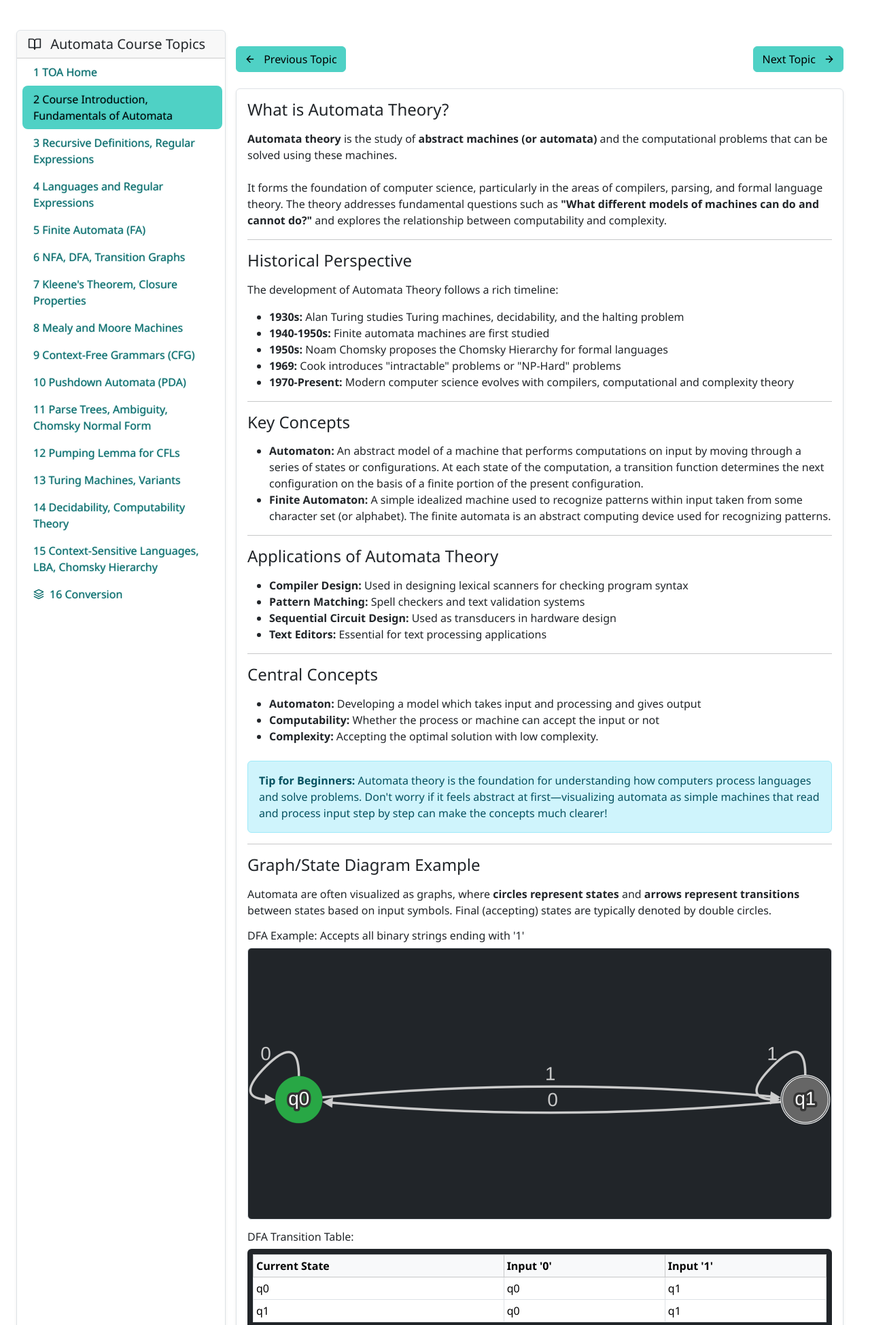
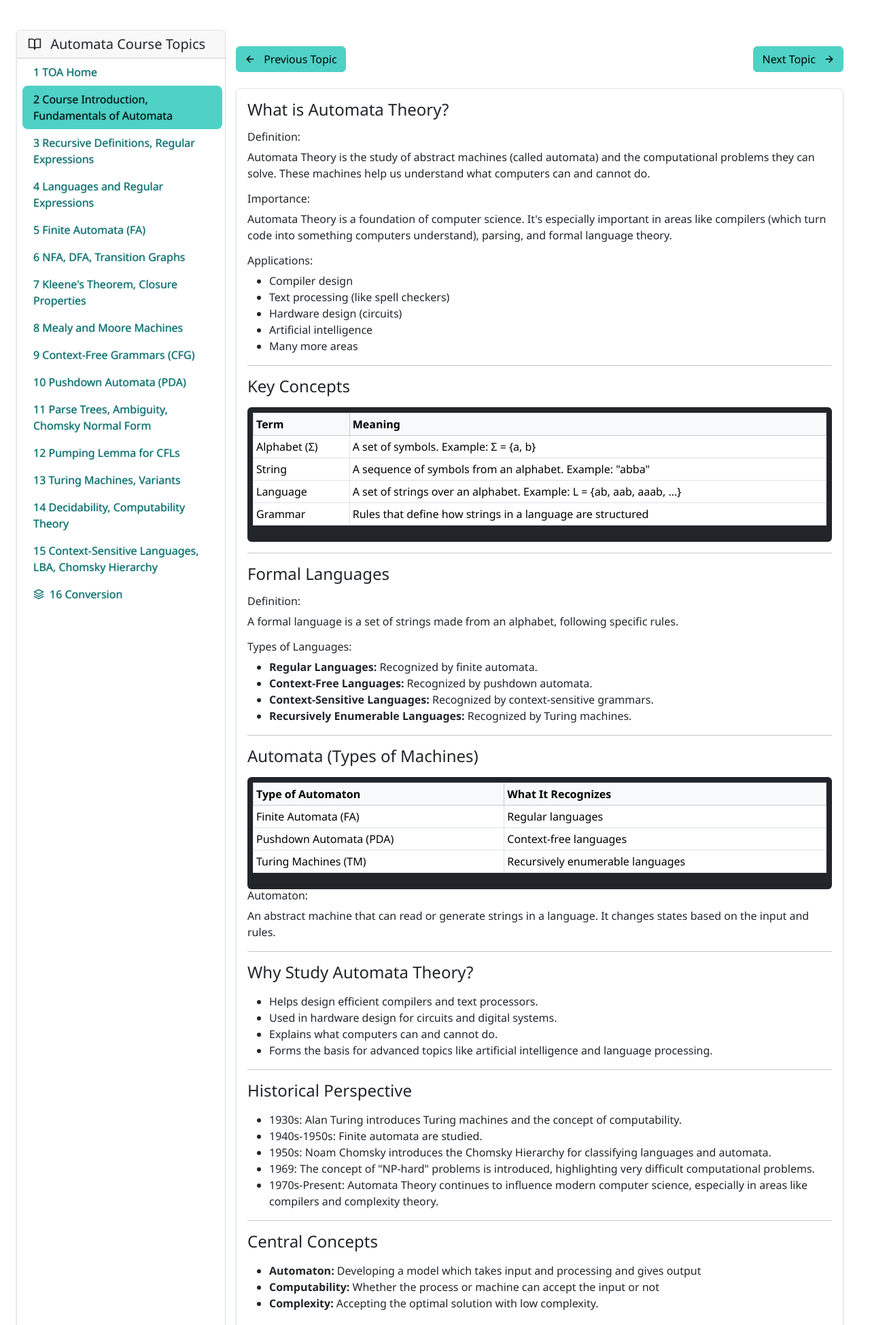
Before and after one commit to Abrash-Official/Theory-Of-Automata, a Flask app: page /course-intro in a window 1280 px wide. Shown: the part 56-2005 px from the top of the page at 68% size. Run offline with Flask 3, Linux system fonts and the light colour scheme; some libraries are stand-ins or nearby versions.

Commit message:
Update content of Course Introduction

```diff
--- a/app/routes.py
+++ b/app/routes.py
@@ -301,18 +301,18 @@ def cfg():
 
 @app.route('/pda')
 def pda():
-    previous_page, next_page = get_nav_links('pda')
-    return render_template('pda.html', active_page='pda', previous_page=previous_page, next_page=next_page)
+    previous_url, next_url = get_nav_links('pda')
+    return render_template('pda.html', previous_page=previous_url, next_page=next_url, active_page='pda')
 
 @app.route('/parse-trees')
 def parse_trees():
-    previous_page, next_page = get_nav_links('parse_trees')
-    return render_template('parse_trees.html', active_page='parse_trees', previous_page=previous_page, next_page=next_page)
+    previous_url, next_url = get_nav_links('parse_trees')
+    return render_template('parse_trees.html', previous_page=previous_url, next_page=next_url, active_page='parse_trees')
 
 @app.route('/pumping-lemma')
 def pumping_lemma():
-    previous_page, next_page = get_nav_links('pumping_lemma')
-    return render_template('pumping_lemma.html', active_page='pumping_lemma', previous_page=previous_page, next_page=next_page)
+    previous_url, next_url = get_nav_links('pumping_lemma')
+    return render_template('pumping_lemma.html', previous_page=previous_url, next_page=next_url, active_page='pumping_lemma')
 
 @app.route('/turing-machines')
 def turing_machines():
--- a/app/templates/course_intro.html
+++ b/app/templates/course_intro.html
@@ -8,32 +8,96 @@
     </div> #}
     <div class="card-body">
         <h4 class="mb-3">What is Automata Theory?</h4>
+        <h6>Definition:</h6>
         <p>
-            <strong>Automata theory</strong> is the study of <strong>abstract machines (or automata)</strong> and the computational problems that can be solved using these machines. <br><br>It forms the foundation of computer science, particularly in the areas of compilers, parsing, and formal language theory. The theory addresses fundamental questions such as <strong>"What different models of machines can do and cannot do?"</strong> and explores the relationship between computability and complexity.
+            Automata Theory is the study of abstract machines (called automata) and the computational problems they can solve. These machines help us understand what computers can and cannot do.
         </p>
+
+        <h6>Importance:</h6>
+        <p>
+            Automata Theory is a foundation of computer science. It's especially important in areas like compilers (which turn code into something computers understand), parsing, and formal language theory.
+        </p>
+
+        <h6>Applications:</h6>
+        <ul>
+            <li>Compiler design</li>
+            <li>Text processing (like spell checkers)</li>
+            <li>Hardware design (circuits)</li>
+            <li>Artificial intelligence</li>
+            <li>Many more areas</li>
+        </ul>
+
         <hr>
+
+        <h4 class="mb-3">Key Concepts</h4>
+        <div class="table-responsive bg-dark p-2 rounded">
+            <table class="table table-bordered table-sm text-white">
+                <thead class="table-light">
+                    <tr><th>Term</th><th>Meaning</th></tr>
+                </thead>
+                <tbody>
+                    <tr><td>Alphabet (Σ)</td><td>A set of symbols. Example: Σ = {a, b}</td></tr>
+                    <tr><td>String</td><td>A sequence of symbols from an alphabet. Example: "abba"</td></tr>
+                    <tr><td>Language</td><td>A set of strings over an alphabet. Example: L = {ab, aab, aaab, ...}</td></tr>
+                    <tr><td>Grammar</td><td>Rules that define how strings in a language are structured</td></tr>
+                </tbody>
+            </table>
+        </div>
+
+        <hr>
+
+        <h4 class="mb-3">Formal Languages</h4>
+        <h6>Definition:</h6>
+        <p>
+            A formal language is a set of strings made from an alphabet, following specific rules.
+        </p>
+        <h6>Types of Languages:</h6>
+        <ul>
+            <li><strong>Regular Languages:</strong> Recognized by finite automata.</li>
+            <li><strong>Context-Free Languages:</strong> Recognized by pushdown automata.</li>
+            <li><strong>Context-Sensitive Languages:</strong> Recognized by context-sensitive grammars.</li>
+            <li><strong>Recursively Enumerable Languages:</strong> Recognized by Turing machines.</li>
+        </ul>
+
+        <hr>
+
+        <h4 class="mb-3">Automata (Types of Machines)</h4>
+        <div class="table-responsive bg-dark p-2 rounded">
+            <table class="table table-bordered table-sm text-white">
+                <thead class="table-light">
+                    <tr><th>Type of Automaton</th><th>What It Recognizes</th></tr>
+                </thead>
+                <tbody>
+                    <tr><td>Finite Automata (FA)</td><td>Regular languages</td></tr>
+                    <tr><td>Pushdown Automata (PDA)</td><td>Context-free languages</td></tr>
+                    <tr><td>Turing Machines (TM)</td><td>Recursively enumerable languages</td></tr>
+                </tbody>
+            </table>
+        </div>
+        <h6>Automaton:</h6>
+        <p>
+            An abstract machine that can read or generate strings in a language. It changes states based on the input and rules.
+        </p>
+
+        <hr>
+
+        <h4 class="mb-3">Why Study Automata Theory?</h4>
+        <ul>
+            <li>Helps design efficient compilers and text processors.</li>
+            <li>Used in hardware design for circuits and digital systems.</li>
+            <li>Explains what computers can and cannot do.</li>
+            <li>Forms the basis for advanced topics like artificial intelligence and language processing.</li>
+        </ul>
+
+        <hr>
+
         <h4 class="mb-3">Historical Perspective</h4>
-        <p>The development of Automata Theory follows a rich timeline:</p>
         <ul>
-            <li><strong>1930s:</strong> Alan Turing studies Turing machines, decidability, and the halting problem</li>
-            <li><strong>1940-1950s:</strong> Finite automata machines are first studied</li>
-            <li><strong>1950s:</strong> Noam Chomsky proposes the Chomsky Hierarchy for formal languages</li>
-            <li><strong>1969:</strong> Cook introduces "intractable" problems or "NP-Hard" problems</li>
-            <li><strong>1970-Present:</strong> Modern computer science evolves with compilers, computational and complexity theory</li>
-        </ul>
-        <hr>
-        <h4 class="mb-3">Key Concepts</h4>
-        <ul>
-            <li><strong>Automaton:</strong> An abstract model of a machine that performs computations on input by moving through a series of states or configurations. At each state of the computation, a transition function determines the next configuration on the basis of a finite portion of the present configuration.</li>
-            <li><strong>Finite Automaton:</strong> A simple idealized machine used to recognize patterns within input taken from some character set (or alphabet). The finite automata is an abstract computing device used for recognizing patterns.</li>
-        </ul>
-        <hr>
-        <h4 class="mb-3">Applications of Automata Theory</h4>
-        <ul>
-            <li><strong>Compiler Design:</strong> Used in designing lexical scanners for checking program syntax</li>
-            <li><strong>Pattern Matching:</strong> Spell checkers and text validation systems</li>
-            <li><strong>Sequential Circuit Design:</strong> Used as transducers in hardware design</li>
-            <li><strong>Text Editors:</strong> Essential for text processing applications</li>
+            <li>1930s: Alan Turing introduces Turing machines and the concept of computability.</li>
+            <li>1940s-1950s: Finite automata are studied.</li>
+            <li>1950s: Noam Chomsky introduces the Chomsky Hierarchy for classifying languages and automata.</li>
+            <li>1969: The concept of "NP-hard" problems is introduced, highlighting very difficult computational problems.</li>
+            <li>1970s-Present: Automata Theory continues to influence modern computer science, especially in areas like compilers and complexity theory.</li>
         </ul>
         <hr>
         <h4 class="mb-3">Central Concepts</h4>
```
